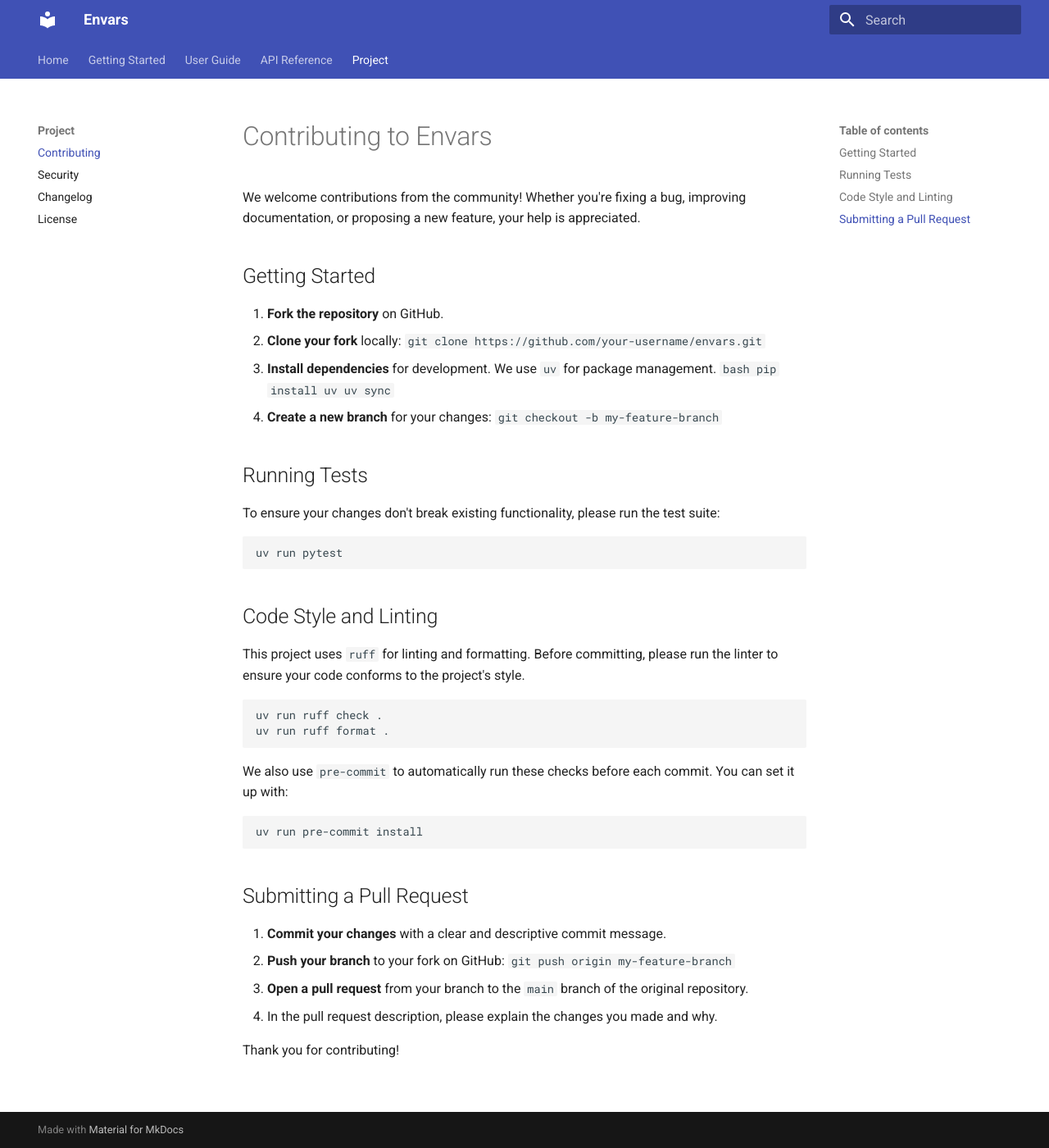
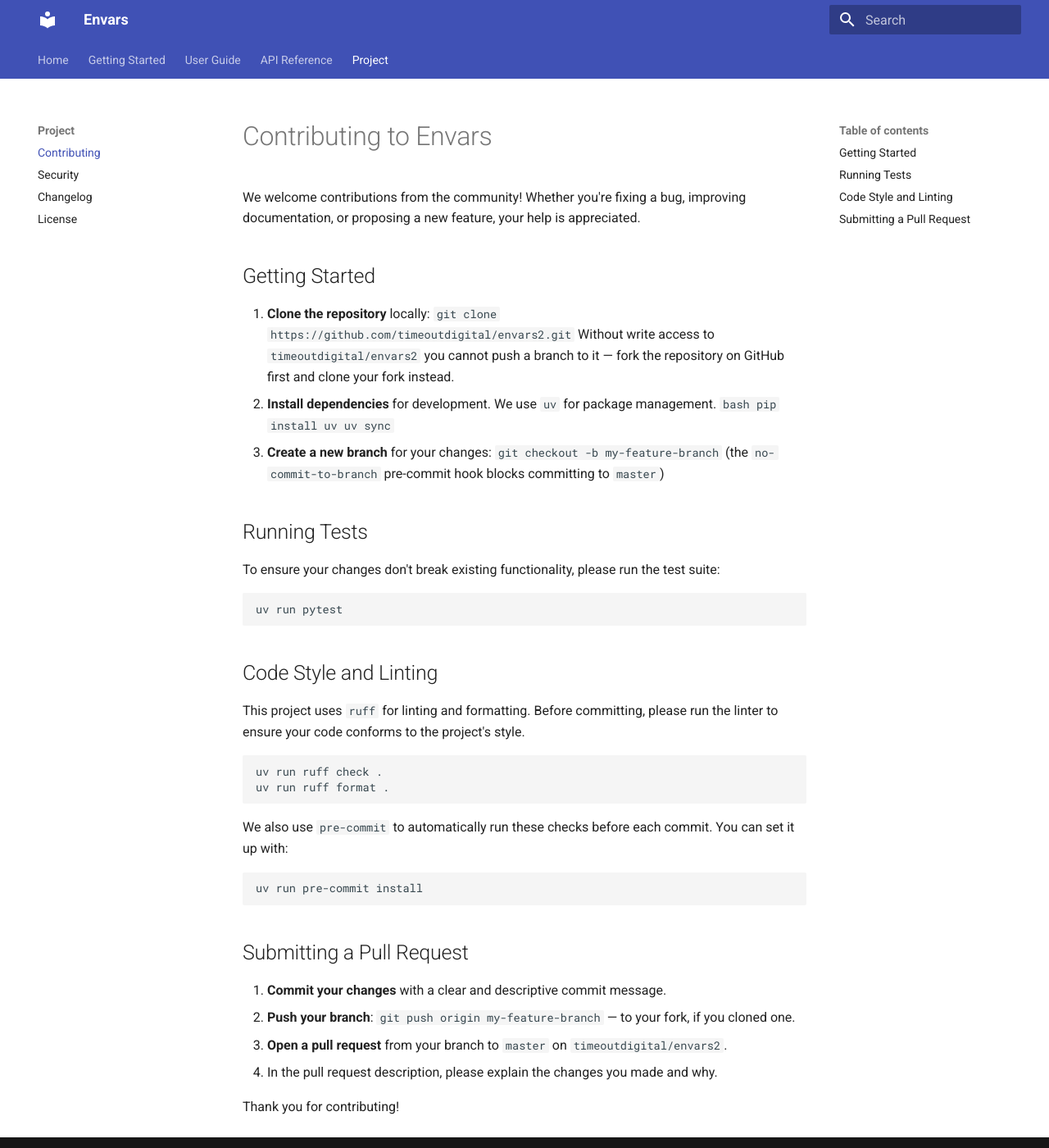
Before and after one commit to timeoutdigital/envars2, an MkDocs documentation site: the page built from docs/project/contributing.md, in a window 1280 px wide and 1400 px high. Shown: the whole window at 82% size. Built offline with MkDocs 1.6.1 and Material for MkDocs 9.7.7, drawn with Linux system fonts in a browser that asks for light colours.

Commit message:
docs - fix install instructions and drop broken PyPI badge
- Replace `pip install envars` with the git install. This project is not on
  PyPI; the `envars` name there is an unrelated third-party project whose
  wheel has no console-script entry point, so the documented command
  installed the wrong package and left no `envars` command.
- Drop the PyPI version badge: it pointed at `badge.fury.io/py/envars2`,
  which 404s, and neither buildspec has a publish phase.
- Replace leftover `your-username` placeholder clone URLs with
  `timeoutdigital/envars2` in README, contributing.md and ARCHITECTURE.md.
- contributing.md: open PRs against `master`, not `main`; document the fork
  path for contributors without write access.

````diff
--- a/docs/project/contributing.md
+++ b/docs/project/contributing.md
@@ -4,14 +4,16 @@ We welcome contributions from the community! Whether you're fixing a bug, improv
 
 ## Getting Started
 
-1.  **Fork the repository** on GitHub.
-2.  **Clone your fork** locally: `git clone https://github.com/your-username/envars.git`
-3.  **Install dependencies** for development. We use `uv` for package management.
+1.  **Clone the repository** locally: `git clone https://github.com/timeoutdigital/envars2.git`
+    Without write access to `timeoutdigital/envars2` you cannot push a branch to it —
+    fork the repository on GitHub first and clone your fork instead.
+2.  **Install dependencies** for development. We use `uv` for package management.
     ```bash
     pip install uv
     uv sync
     ```
-4.  **Create a new branch** for your changes: `git checkout -b my-feature-branch`
+3.  **Create a new branch** for your changes: `git checkout -b my-feature-branch`
+    (the `no-commit-to-branch` pre-commit hook blocks committing to `master`)
 
 ## Running Tests
 
@@ -39,8 +41,8 @@ uv run pre-commit install
 ## Submitting a Pull Request
 
 1.  **Commit your changes** with a clear and descriptive commit message.
-2.  **Push your branch** to your fork on GitHub: `git push origin my-feature-branch`
-3.  **Open a pull request** from your branch to the `main` branch of the original repository.
+2.  **Push your branch**: `git push origin my-feature-branch` — to your fork, if you cloned one.
+3.  **Open a pull request** from your branch to `master` on `timeoutdigital/envars2`.
 4.  In the pull request description, please explain the changes you made and why.
 
 Thank you for contributing!
````
Also changed, not shown: README.md (+13 -4 lines), docs/getting-started.md (+6 -2 lines), docs/project/ARCHITECTURE.md (+1 -1 lines).
